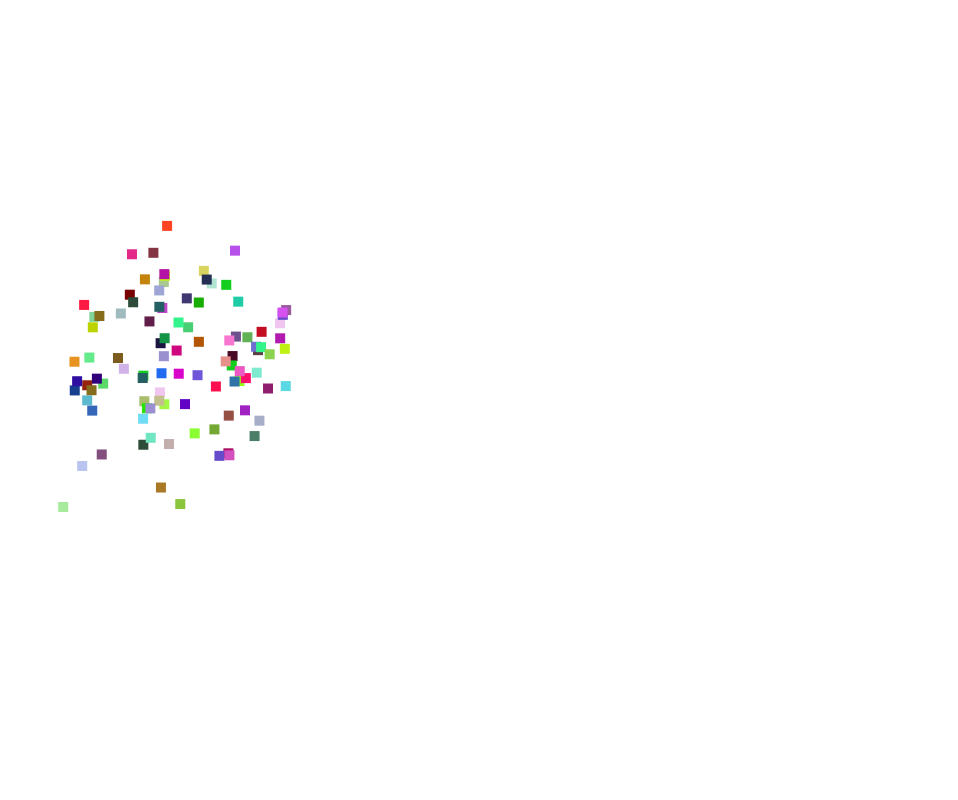
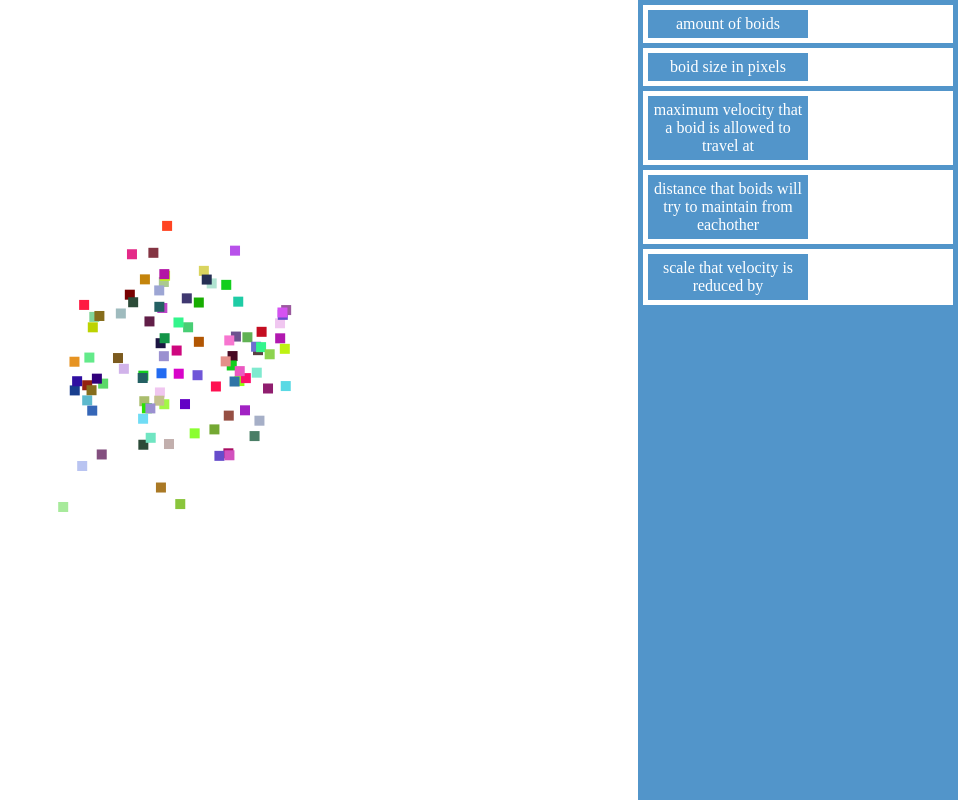
Before and after one commit to zzggbb/boid, a plain HTML site: page index.html in a window 1280 px wide. Shown: the whole page, without its empty margins (322-1280 px from the left). Drawn offline with nearby package versions, Linux system fonts and the light colour scheme; animation ran at ten frames a second.

Commit message:
started adding controls, refactored strucuture in which controls are stored

```diff
--- a/boids.css
+++ b/boids.css
@@ -1,10 +1,33 @@
 html, body {
     width: 100%;
     height: 100%;
-    margin: 0px;
+    margin: 0;
+    padding: 0px;
+}
+
+#canvas-wrap, #controls {
+    height: 100%;
+    display: inline-block;
+}
+
+#canvas-wrap {
+    float: left;
+    width: 75%;
+}
+#controls {
+    width: 25%;
+    float: right;
+    background-color: #5295CA;
 }
 #control {
+    background-color: #fff;
+    padding: 5px;
+    margin: 5px;
+}
+#label {
+    background-color: #5295CA;
+    padding: 5px;
+    color: #fff;
     width: 50%;
-    height: 100%;
-    background-color: red;
+    text-align: center;
 }
--- a/boids.js
+++ b/boids.js
@@ -6,19 +6,65 @@ $(document).ready(function() {
         'canvas': {
             'width': window.innerWidth / 2,
             'height': window.innerHeight
+        }
+    }
+    controlled = {
+        'count': {
+            'n': 100,
+            'label': 'amount of boids'
         },
-        'boid': {
-            'count': 100,
-            'size': 10,
-            'max_velocity': 4
+        'size': {
+            'n': 10,
+            'label': 'boid size in pixels'
         },
-        'avoid_distance': 2,
-        'velocity_adjust': 100
+        'max_velocity': {
+            'n': 4,
+            'label': 'maximum velocity that a boid is allowed to travel at'
+        },
+        'avoid_distance': {
+            'n': 2,
+            'label': 'distance that boids will try to maintain from eachother'
+        },
+        'velocity_adjust': {
+            'n': 100,
+            'label': 'scale that velocity is reduced by'
+        }
+    }
+
+    controls = {
+        'count': function(n) {
+            controlled.count.n = n;
+            boids = boid.makeall(controlled.count.n)
+        },
+        'size': function(n) {
+            controlled.size.n = n;
+        },
+        'max_velocity': function(n) {
+            controlled.max_velocity.n = n;
+        },
+        'avoid_distance': function(n){
+            controlled.avoid_distance.n = n;
+        }
+    }
+
+    create_control = function(name) {
+        return $('<div>').attr('id','control').append(
+            $('<div>').attr('id','label').text(controlled[name].label)
+        ).append(
+
+        )
     }
 
     $('body').append(
-        $('<canvas>').attr(cfg.canvas).attr('id','canvas')
-    ).append(
+        $('<div>').attr('id','page-wrap').append(
+            $('<div>').attr('id','canvas-wrap').append(
+                $('<canvas>').attr(cfg.canvas).attr('id','canvas')
+            )
+        ).append(
+            $('<div>').attr('id','controls').append(
+                Object.keys(controlled).map(create_control)
+            )
+        )
     )
 
     ctx = $('#canvas')[0].getContext('2d')
@@ -45,7 +91,7 @@ $(document).ready(function() {
                     return !vector.equal(me.pos,i.pos)
                 })
                 neighbors = unique.filter(function(i) {
-                    return vector.distance(me.pos,i.pos) < cfg.avoid_distance
+                    return vector.distance(me.pos,i.pos) < controlled.avoid_distance.n
                 })
                 displacements = neighbors.map(function(i) {
                     return vector.diff(i.pos, me.pos)
@@ -64,7 +110,7 @@ $(document).ready(function() {
                     return i.vel
                 })
                 pace = vector.mean(velocities)
-                adjust = vector.quotient(vector.diff(pace,me.vel), cfg.velocity_adjust)
+                adjust = vector.quotient(vector.diff(pace,me.vel), controlled.velocity_adjust.n)
                 return adjust
             },
             'weight': 1
@@ -94,8 +140,8 @@ $(document).ready(function() {
                 },
                 // ensure non-zero velocity
                 'vel': {
-                    'x': rand.integer(1,cfg.boid.max_velocity) * rand.choice([-1,1]),
-                    'y': rand.integer(1,cfg.boid.max_velocity) * rand.choice([-1,1])
+                    'x': rand.integer(1,controlled.max_velocity.n) * rand.choice([-1,1]),
+                    'y': rand.integer(1,controlled.max_velocity.n) * rand.choice([-1,1])
                 }
             }
         },
@@ -119,7 +165,7 @@ $(document).ready(function() {
         },
         'speed_limit': function(boid) {
             mag = vector.magnitude(boid.vel)
-            lim = cfg.boid.max_velocity
+            lim = controlled.max_velocity.n
             if ( mag > lim ) {
                 boid.vel = vector.product( vector.quotient(boid.vel, mag), lim)
             }
@@ -127,7 +173,7 @@ $(document).ready(function() {
         },
         'draw': function(boid) {
             ctx.fillStyle = boid.color
-            ctx.fillRect(boid.pos.x,boid.pos.y,cfg.boid.size,cfg.boid.size)
+            ctx.fillRect(boid.pos.x,boid.pos.y,controlled.size.n,controlled.size.n)
 
             ctx.fill();
             //ctx.rotate(-1 * Math.atan2(boid.vel.y, boid.vel.x))
@@ -153,7 +199,7 @@ $(document).ready(function() {
             return boid
         }
     }
-    boids = boid.makeall(cfg.boid.count)
+    boids = boid.makeall(controlled.count.n)
 
     main = {
         'loop': function() {
```
